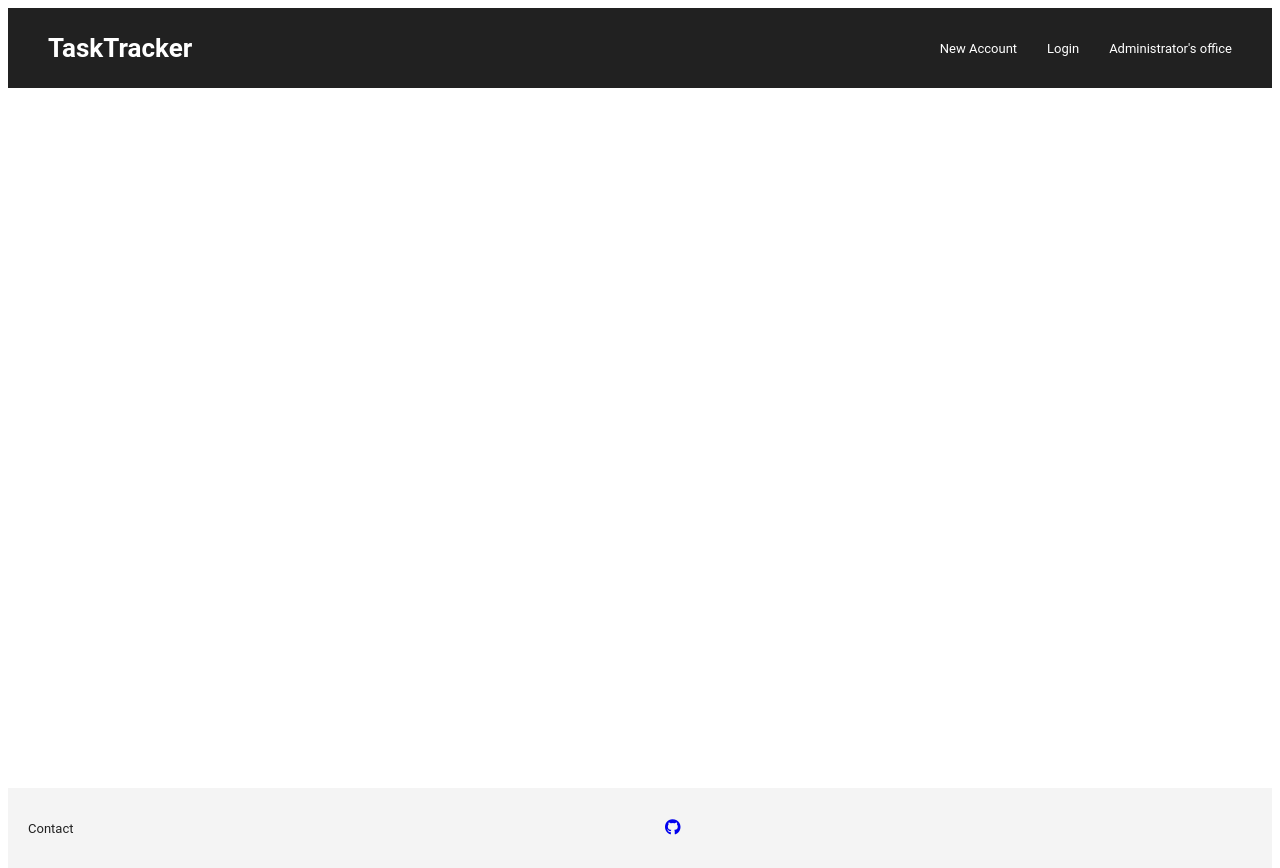
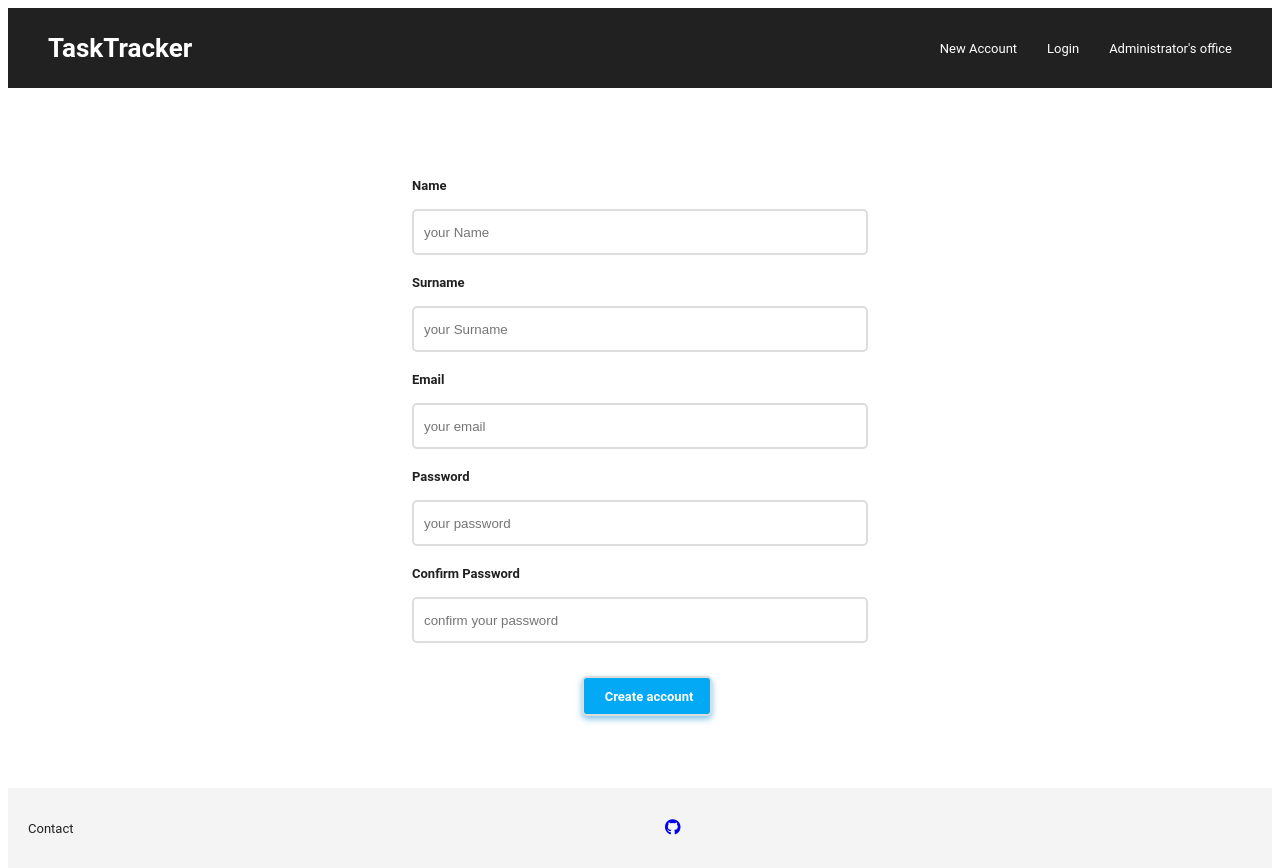
Before and after one commit to burakovas/TaskTracker, a Symfony app: template templates/front/index.html.twig in a window 1280 px wide. Run offline with Twig, Linux system fonts and the light colour scheme; the template is opened without the code that fills it, so the values that code supplies are empty; some libraries are stand-ins or nearby versions.

Commit message:
redactor code to include js from js file

```diff
--- /dev/null
+++ b/assets/js/index.js
@@ -0,0 +1,25 @@
+new Vue({
+    el:'#app',
+    delimiters: ['${', '}'],
+    data: {
+        errors:[],
+        name:null,
+        surname:null,
+        email:null,
+        password:null,
+        confirmPassword:null
+    },
+    methods: {
+        checkForm:function(e) {
+            if(this.name && this.surname && this.email && this.password && this.confirmPassword
+                && this.password === this.confirmPassword) return true;
+            this.errors = [];
+            if(!this.name) this.errors.push("Name required.");
+            if(!this.surname) this.errors.push("Surname required.");
+            if(!this.email) this.errors.push("Email required.");
+            if(!this.password) this.errors.push("Password required.");
+            if(!this.confirmPassword) this.errors.push("Password confirm required.");
+            if(this.password !== this.confirmPassword) this.errors.push("Passwords must match.");
+            e.preventDefault();
+        }
+    }});
--- a/templates/base.html.twig
+++ b/templates/base.html.twig
@@ -20,13 +20,16 @@
         <div class="administrator" ><a class="entranceLink" href="#">Administrator's office</a></div>
     </div>
 </div>
+
 {% block body %}
+
 {% endblock %}
 
 {% block javascripts %}
     <script src="https://kit.fontawesome.com/1545cddb12.js"></script>
-    {{ encore_entry_script_tags('app') }}
+   {# {{ encore_entry_script_tags('app') }}#}
 {% endblock %}
+
 <div class="footer">
     <div class="footerContact">Contact</div>
     <div>
@@ -37,3 +40,6 @@
 </div>
 </body>
 </html>
+{% block customJs %}
+
+{% endblock %}
--- a/templates/front/index.html.twig
+++ b/templates/front/index.html.twig
@@ -7,8 +7,38 @@
 
 {% block body %}
     <div class="container">
-        <div id="app">
+        {#<div id="app">
             <App />
+        </div>#}
+        <div class="registerMenu">
+            <form id="app" @submit="checkForm" action="#" method="post">
+
+                <p v-if="errors.length">
+                    <b>Please correct the following error(s):</b>
+                <ul>
+                    <li v-for="error in errors">${ error }</li>
+                </ul>
+                </p>
+
+                <label class="labelRegisterMenu" for="name">Name</label>
+                <input class="inputRegisterMenu" type="text"  id="name" v-model="name" placeholder="your Name"><br>
+                <label class="labelRegisterMenu" for="surname">Surname</label>
+                <input class="inputRegisterMenu" id="surname" type="text" v-model="surname" placeholder="your Surname"><br>
+                <label class="labelRegisterMenu" for="email">Email</label>
+                <input class="inputRegisterMenu" id="email" type="email" v-model="email" placeholder="your email"><br>
+                <label class="labelRegisterMenu" for="password">Password</label>
+                <input class="inputRegisterMenu" id="password" type="password" v-model="password" placeholder="your password"><br>
+                <label class="labelRegisterMenu" for="confirmPassword">Confirm Password</label>
+                <input class="inputRegisterMenu" id="confirmPassword" type="password" v-model="confirmPassword" placeholder="confirm your password"><br>
+                <input class="inputRegisterMenu inputRegisterMenuButton" type='submit' value="Create account">
+            </form>
         </div>
     </div>
+
+
+
 {% endblock %}
+{% block customJs %}
+    <script src="https://cdn.jsdelivr.net/npm/vue/dist/vue.js"></script>
+    <script src="{{ asset('build/js/index.js') }}"></script>
+{% endblock %}
--- a/webpack.config.js
+++ b/webpack.config.js
@@ -7,6 +7,7 @@ Encore
     .setPublicPath('/build')
 
     .addEntry('app', './assets/js/app.js')
+    .addEntry('js/index', './assets/js/index.js')
     .addStyleEntry('css/style',['./assets/css/style.css'])
     .addStyleEntry('css/registerpage',['./assets/css/registerpage.css'])
     .addStyleEntry('css/loginpage',['./assets/css/loginpage.css'])
```
